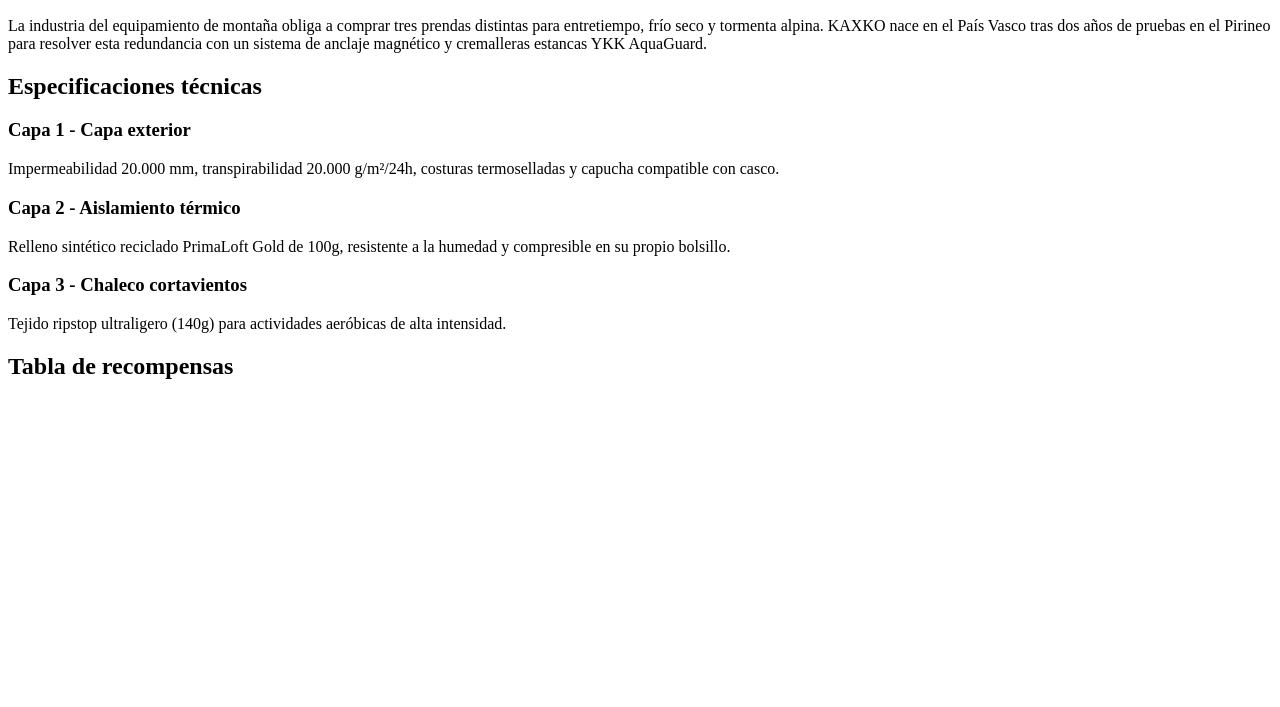
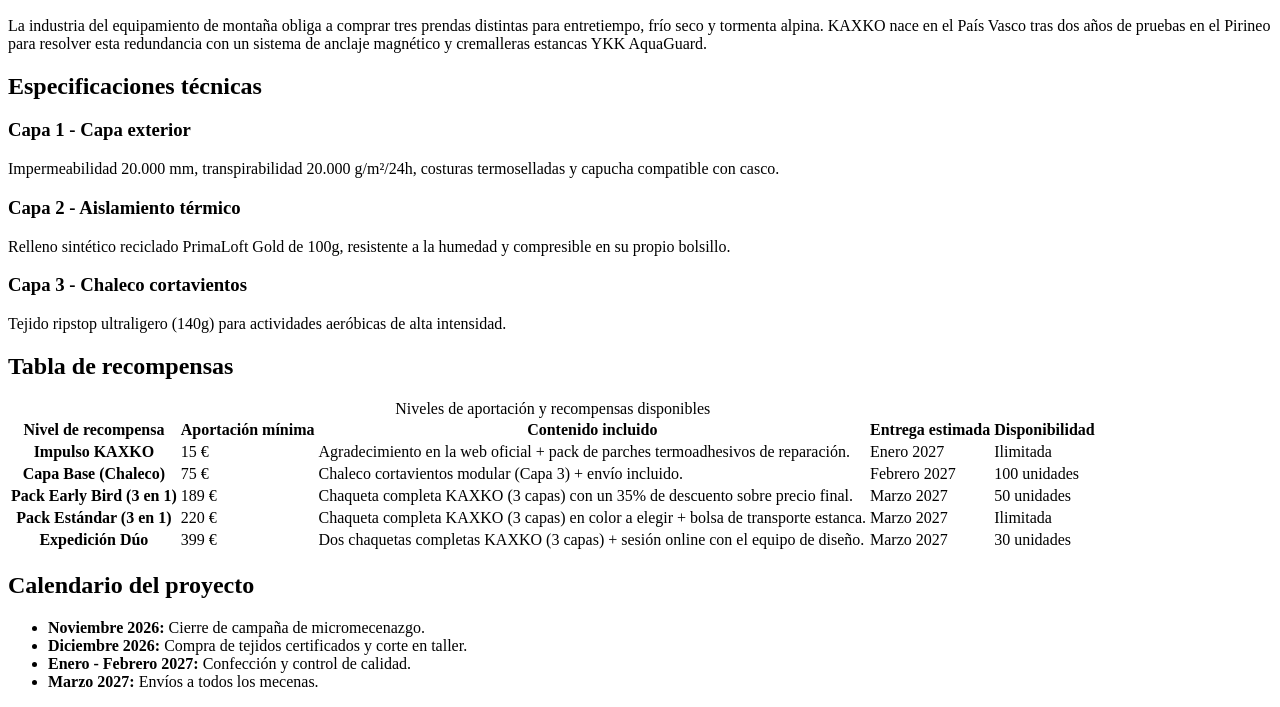
Before and after one commit to aldeko3/UE-01-01-HTML, a plain HTML site: page about.html in a window 1280 px wide. Shown: the part 244-951 px from the top of the page. Before the commit the page ends 800 px from the top, so only its background shows below. Drawn offline with Linux system fonts and the light colour scheme.

Commit message:
Enhance about.html with reward table and project timeline

```diff
--- a/about.html
+++ b/about.html
@@ -3,6 +3,18 @@
   <head>
     <meta charset="UTF-8" />
     <meta name="viewport" content="width=device-width, initial-scale=1.0" />
+    <link
+      rel="icon"
+      href="./assets/ico/kaxko-symbol-color.ico"
+      type="image/x-icon"
+      media="(prefers-color-scheme: light)"
+    />
+    <link
+      rel="icon"
+      href="./assets/ico/kaxko-symbol-reversed.ico"
+      type="image/x-icon"
+      media="(prefers-color-scheme: dark)"
+    />
     <title>KAXKO - El proyecto</title>
   </head>
   <body>
@@ -48,7 +60,87 @@
       </section>
       <section>
         <h2>Tabla de recompensas</h2>
-
+        <table>
+          <caption>
+            Niveles de aportación y recompensas disponibles
+          </caption>
+          <thead>
+            <tr>
+              <th scope="col">Nivel de recompensa</th>
+              <th scope="col">Aportación mínima</th>
+              <th scope="col">Contenido incluido</th>
+              <th scope="col">Entrega estimada</th>
+              <th scope="col">Disponibilidad</th>
+            </tr>
+          </thead>
+          <tbody>
+            <tr>
+              <th scope="row">Impulso KAXKO</th>
+              <td>15 €</td>
+              <td>
+                Agradecimiento en la web oficial + pack de parches
+                termoadhesivos de reparación.
+              </td>
+              <td>Enero 2027</td>
+              <td>Ilimitada</td>
+            </tr>
+            <tr>
+              <th scope="row">Capa Base (Chaleco)</th>
+              <td>75 €</td>
+              <td>Chaleco cortavientos modular (Capa 3) + envío incluido.</td>
+              <td>Febrero 2027</td>
+              <td>100 unidades</td>
+            </tr>
+            <tr>
+              <th scope="row">Pack Early Bird (3 en 1)</th>
+              <td>189 €</td>
+              <td>
+                Chaqueta completa KAXKO (3 capas) con un 35% de descuento sobre
+                precio final.
+              </td>
+              <td>Marzo 2027</td>
+              <td>50 unidades</td>
+            </tr>
+            <tr>
+              <th scope="row">Pack Estándar (3 en 1)</th>
+              <td>220 €</td>
+              <td>
+                Chaqueta completa KAXKO (3 capas) en color a elegir + bolsa de
+                transporte estanca.
+              </td>
+              <td>Marzo 2027</td>
+              <td>Ilimitada</td>
+            </tr>
+            <tr>
+              <th scope="row">Expedición Dúo</th>
+              <td>399 €</td>
+              <td>
+                Dos chaquetas completas KAXKO (3 capas) + sesión online con el
+                equipo de diseño.
+              </td>
+              <td>Marzo 2027</td>
+              <td>30 unidades</td>
+            </tr>
+          </tbody>
+        </table>
+      </section>
+      <section>
+        <h2>Calendario del proyecto</h2>
+        <ul>
+          <li>
+            <strong>Noviembre 2026:</strong> Cierre de campaña de
+            micromecenazgo.
+          </li>
+          <li>
+            <strong>Diciembre 2026:</strong> Compra de tejidos certificados y
+            corte en taller.
+          </li>
+          <li>
+            <strong>Enero - Febrero 2027:</strong> Confección y control de
+            calidad.
+          </li>
+          <li><strong>Marzo 2027:</strong> Envíos a todos los mecenas.</li>
+        </ul>
       </section>
     </main>
     <footer></footer>
```
